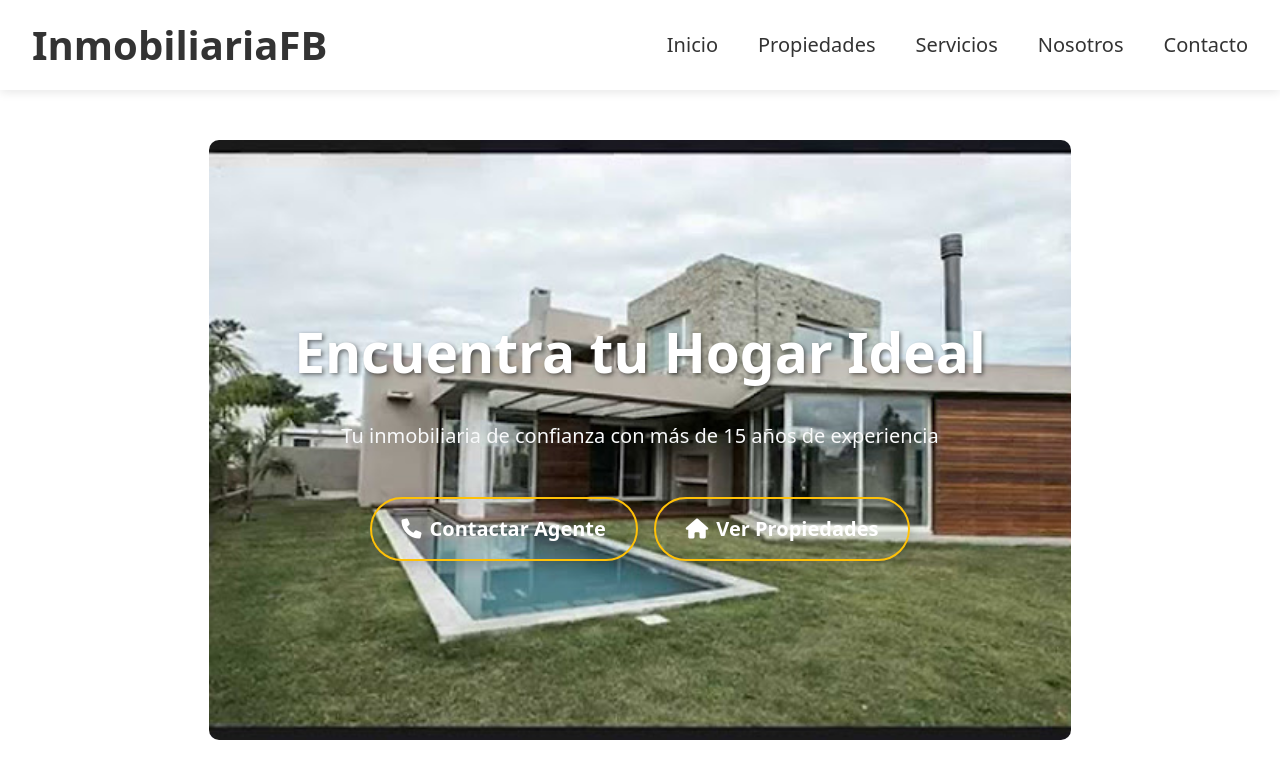
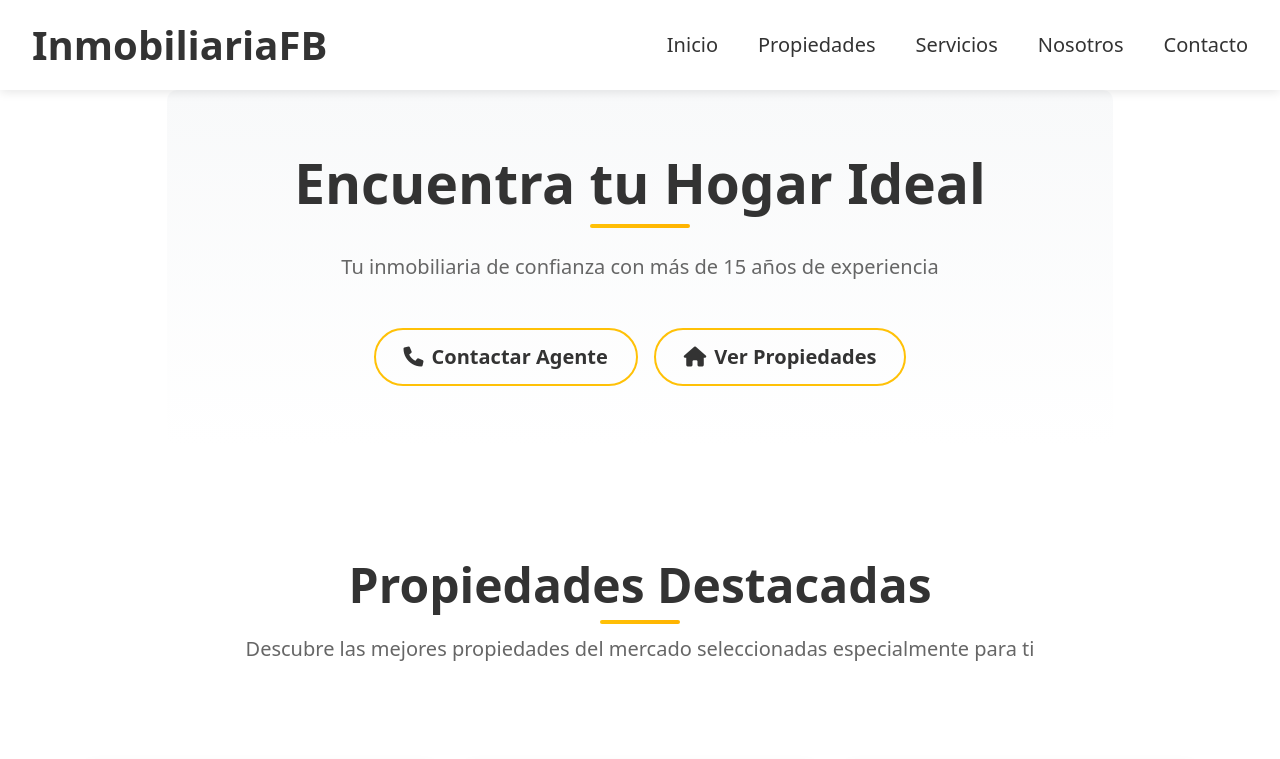
Before and after one commit to fedebasso/proyectocoderhousefedebasso, a website: page index.html in a window 1280 px wide. Shown: the top 759 px of the page. Drawn offline with nearby package versions, Linux system fonts and the light colour scheme.

Commit message:
cambios en index sin fodo mejorando experiencia

```diff
--- a/assets/scss/components/sections/_body.scss
+++ b/assets/scss/components/sections/_body.scss
@@ -1,7 +1,6 @@
 
 // CONTENIDO PRINCIPAL Y CARDS - LIMPIO
 
-// Interacción global para todas las cards (mismo efecto que en index)
 .card {
   cursor: pointer;
   transition: transform 0.3s ease, box-shadow 0.3s ease;
@@ -195,7 +194,6 @@
   }
 }
 
-// Botón outline warning unificado (estilo Contactar Agente)
 .btn-outline-warning {
   display: inline-flex;
   align-items: center;
@@ -230,7 +228,7 @@
   }
 }
 
-// Asegurar estilo en CTA sections
+
 .cta-section {
   .btn-outline-warning {
     background: transparent;
@@ -476,7 +474,7 @@
   }
 }
 
-// CONTACTO PAGE (estilo unificado con Servicios/Propiedades)
+// CONTACTO PAGE
 .contacto-page {
   background: linear-gradient(to bottom, #f8f9fa, #ffffff);
   min-height: calc(100vh - 200px);
--- a/assets/scss/components/sections/_hero.scss
+++ b/assets/scss/components/sections/_hero.scss
@@ -3,25 +3,21 @@
 
 
 .fondoimagen {
-    background-image: url('../img/imagenfondo.png');
-    background-size: cover;
-    background-position: center;
-    height: 600px;
+    background: linear-gradient(to bottom, #f8f9fa, #ffffff);
     display: flex;
     flex-direction: column;
     justify-content: center;
     align-items: center;
     gap: 16px;
     text-align: center;
+    padding: 60px 20px;
     margin-bottom: 30px;
     border-radius: 10px;
 }
 
 .hero {
     .container {
-        padding: 50px;
-        font-size: 45px;
-        color: white;
+        padding: 0;
     }
 
     .nav-item {
@@ -36,27 +32,33 @@
     }
 }
 
-.container {
-    font-size: 20px;
-    margin-bottom: 20px;
-}
 
 
 .hero {
   h1 {
     font-size: 55px;
-    color: white;
-    text-shadow: 2px 2px 4px rgba(0, 0, 0, 0.5);
+    color: #333;
     margin-bottom: 20px;
     font-weight: 700;
     text-align: center;
+    position: relative;
+  }
+
+  h1::after {
+    content: '';
+    position: absolute;
+    bottom: -12px;
+    left: 50%;
+    transform: translateX(-50%);
+    width: 100px; height: 4px;
+    background: linear-gradient(90deg, #ffc107, #ffb300);
+    border-radius: 2px;
   }
 
   .subtitulo {
     font-size: 20px;
-    color: #f8f9fa;
+    color: #666;
     text-align: center;
-    text-shadow: none;
     margin-bottom: 30px;
   }
 
@@ -65,23 +67,6 @@
     justify-content: center;
     align-items: center;
     gap: 12px;
-
-    .btn {
-      padding: 15px 30px;
-      color: white;
-      font-size: 20px;
-      font-weight: 600;
-      border-radius: 50px;
-      transition: all 0.3s ease;
-      box-shadow: 0 5px 15px rgba(0, 0, 0, 0.2);
-
-      &:hover {
-        background: #ffb300;
-        border-color: #ffb300;
-        color: #333;
-        transform: translateY(-3px);
-        box-shadow: 0 8px 25px rgba(255, 179, 0, 0.4);
-      }
-    }
+    flex-wrap: wrap;
   }
 }
```
Also changed, not shown: assets/css/style.css, 1 other file.
